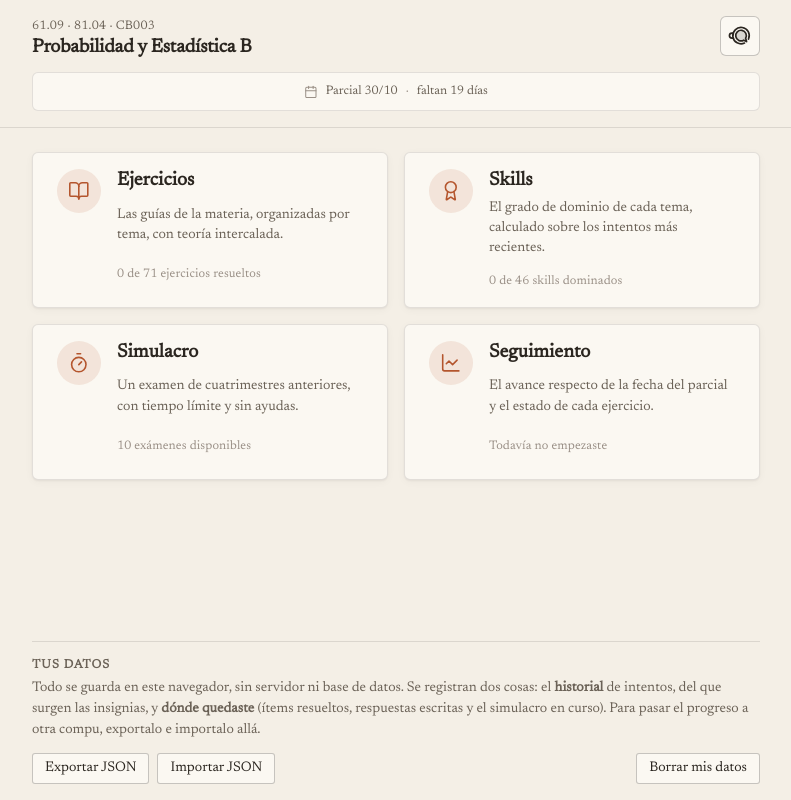
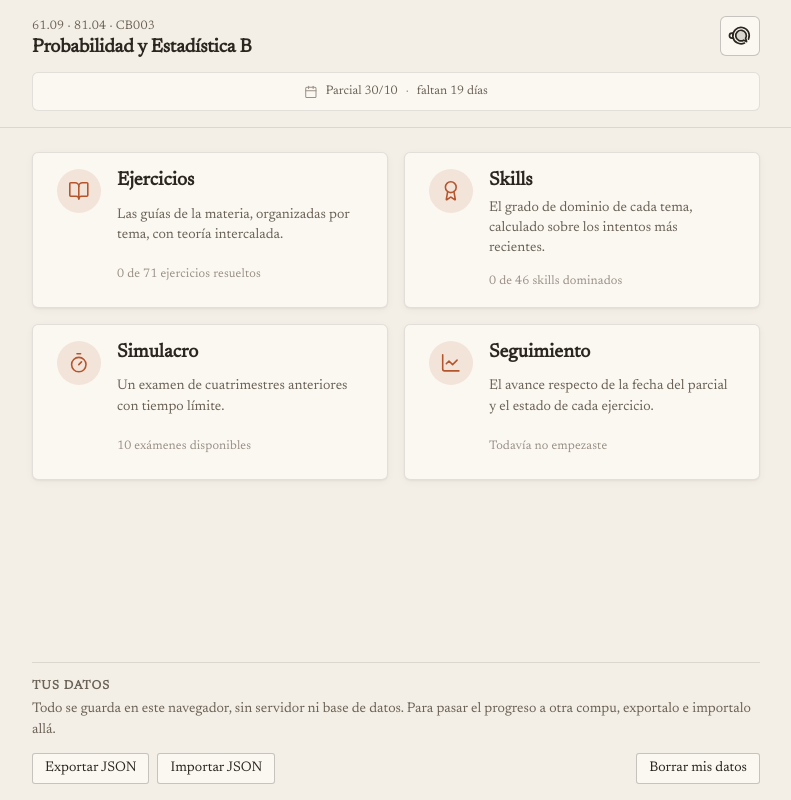
Before and after one commit to mateoSparta/probabilidad-app, a Preact app: page / in a window 1280 px wide. Shown: the whole page, without its empty margins (244-1035 px from the left). Built offline with nearby package versions, Linux system fonts and the light colour scheme.

Commit message:
fix: correcciones mínimas de texto

```diff
--- a/src/componentes/TusDatos.tsx
+++ b/src/componentes/TusDatos.tsx
@@ -47,10 +47,8 @@ export function TusDatos({ api, sesion }: { api: ApiProgreso; sesion?: ApiSesion
         Tus datos
       </h3>
       <p class="pie__descripcion">
-        Todo se guarda en este navegador, sin servidor ni base de datos. Se registran dos cosas:
-        el <strong>historial</strong> de intentos, del que surgen las insignias, y{' '}
-        <strong>dónde quedaste</strong> (ítems resueltos, respuestas escritas y el simulacro en
-        curso). Para pasar el progreso a otra compu, exportalo e importalo allá.
+        Todo se guarda en este navegador, sin servidor ni base de datos.
+        Para pasar el progreso a otra compu, exportalo e importalo allá.
       </p>
       <div class="pie__acciones">
         <button class="boton" onClick={() => descargar(progreso)}>
--- a/src/vistas/VistaMenu.tsx
+++ b/src/vistas/VistaMenu.tsx
@@ -78,7 +78,7 @@ export function VistaMenu({ guia, api, sesion, plan }: Props) {
     {
       seccion: 'simulacro',
       Icono: IconoSimulacro,
-      descripcion: 'Un examen de cuatrimestres anteriores, con tiempo límite y sin ayudas.',
+      descripcion: 'Un examen de cuatrimestres anteriores con tiempo límite.',
       dato: enCurso
         ? 'Hay un simulacro en curso'
         : `${pool} ${pool === 1 ? 'examen disponible' : 'exámenes disponibles'}`,
```
